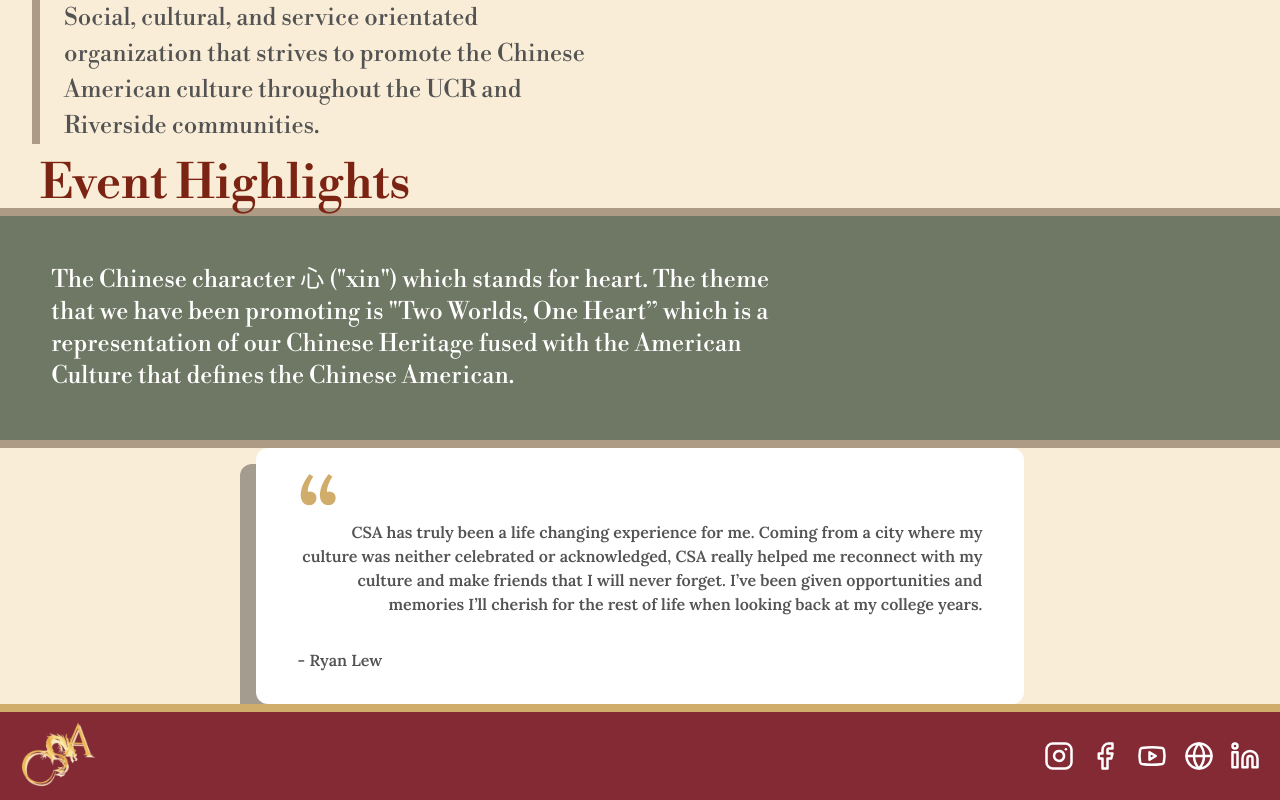
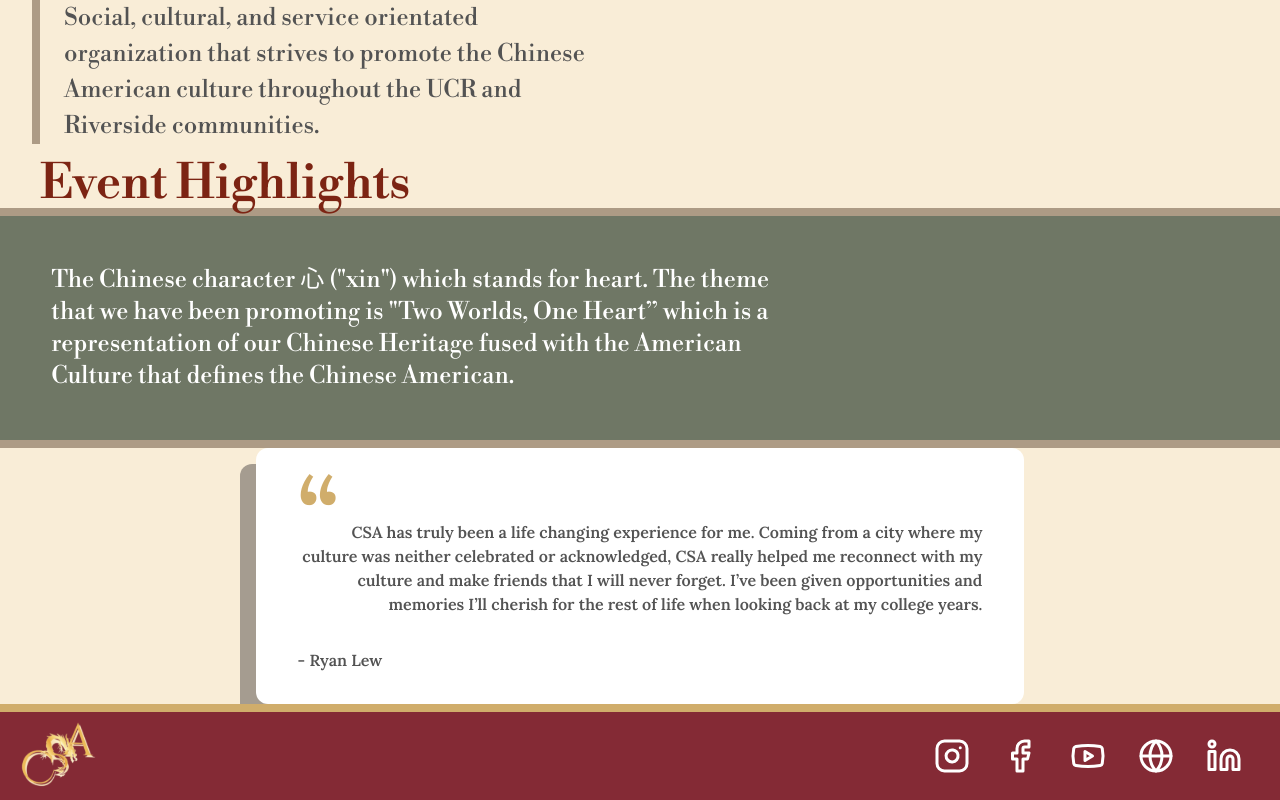
Before and after one commit to acm-ucr/csa-website, a Next.js app: page / in a window 1280 px wide. Shown: the part 307-1107 px from the top of the page. Built offline with nearby package versions, Linux system fonts and the light colour scheme.

Commit message:
Updating size of icons

```diff
--- a/src/components/Footer.tsx
+++ b/src/components/Footer.tsx
@@ -18,12 +18,12 @@ const Footer = () => {
         <Image src={CsaLogo} alt="CSA_Logo" className="left-0 mx-5 w-20" />
       </Link>
 
-      <div className="absolute right-0 flex w-[30%] justify-evenly md:w-[20%]">
+      <div className="absolute right-0 flex w-[50%] justify-evenly md:w-[30%]">
         {icons.map((icon, index) => (
           <Link
             href={icon.link}
             key={index}
-            className="inline-flex scale-125 items-center text-xl text-white hover:scale-150 hover:cursor-pointer hover:text-csa-yellow-300"
+            className="inline-flex scale-[1.5] items-center text-xl text-white hover:scale-[2] hover:cursor-pointer hover:text-csa-yellow-300"
           >
             {icon.image}
           </Link>
```
